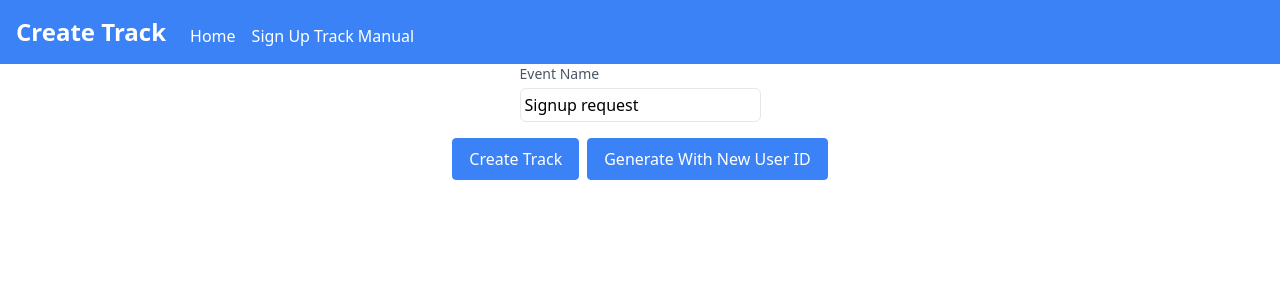
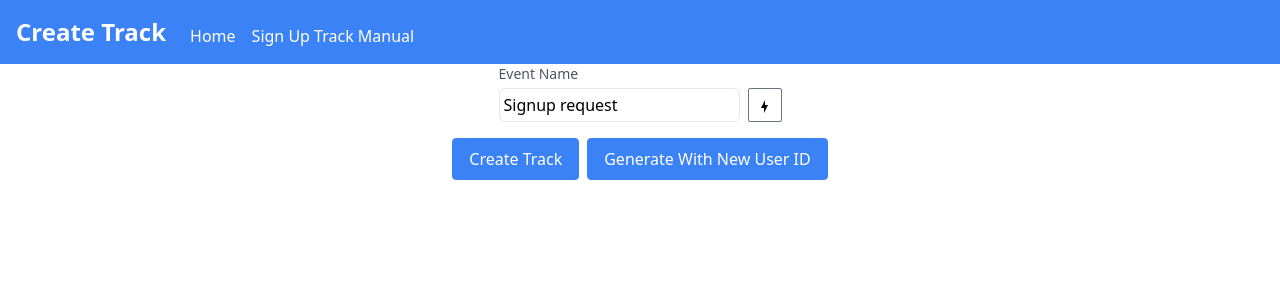
Before and after one commit to gonardfreeman/segment-test, a Next.js app: page /components/blc-sign-up-manual in a window 1280 px wide. Shown: the top 300 px of the page. Built offline with nearby package versions, Linux system fonts and the light colour scheme.

Commit message:
default value

```diff
--- a/src/constants.ts
+++ b/src/constants.ts
@@ -1,6 +1,8 @@
 import type { BusinessTypeA, CarsSoldPerMonthA } from "./typings";
 export const BUTTON_CLASS =
   "bg-blue-500 text-white border border-blue-500 py-2 px-4 rounded hover:bg-blue-600 hover:border-blue-600";
+
+export const DEFAULT_EVENT_NAME = "Signup request";
 
 export const PHONE_FORMAT = "###-###-####";
 export const ZIP_CODE_FORMAT = "#####";
--- a/src/pages/components/blc-sign-up-manual.tsx
+++ b/src/pages/components/blc-sign-up-manual.tsx
@@ -6,11 +6,11 @@ import type { MainComponentProps, Address } from "@/typings";
 import Input from "./input";
 import GenerateButton from "./generateButton";
 import { createBLCSignUpTrack } from "@/data/tracks";
-import { BUTTON_CLASS } from "@/constants";
+import { BUTTON_CLASS, DEFAULT_EVENT_NAME } from "@/constants";
 import { createRandomUserId } from "@/data";
 
 function ManualMode({ inputs = [] }: MainComponentProps) {
-  const [eventName, setEventName] = useState<string>("Signup request");
+  const [eventName, setEventName] = useState<string>(DEFAULT_EVENT_NAME);
   const [once, setOnce] = useState<boolean>(false);
   const [analytics, setAnalytics] = useState<Analytics | undefined>(undefined);
 
@@ -51,10 +51,15 @@ function ManualMode({ inputs = [] }: MainComponentProps) {
           value={eventName}
           onChange={(newValue) => setEventName(newValue)}
         />
+        <GenerateButton
+          onClick={() => {
+            setEventName(DEFAULT_EVENT_NAME);
+          }}
+        />
+      </div>
       {inputs.map((input) => (
-          <>
+        <div className="flex items-end gap-2" key={input.key}>
           <Input
-              key={input.key}
             label={input.label}
             name={input.name}
             value={inputValues[input.name]}
@@ -63,7 +68,6 @@ function ManualMode({ inputs = [] }: MainComponentProps) {
             }
           />
           <GenerateButton
-              key={input.key}
             onClick={() => {
               let newValue = input.handleGenerate();
               if (["address", "zip_code"].includes(input.name)) {
@@ -80,9 +84,8 @@ function ManualMode({ inputs = [] }: MainComponentProps) {
               });
             }}
           />
-          </>
+        </div>
       ))}
-      </div>
 
       <div className="flex gap-2">
         <button
```
Lines whose indentation alone changed are shown as unchanged.
